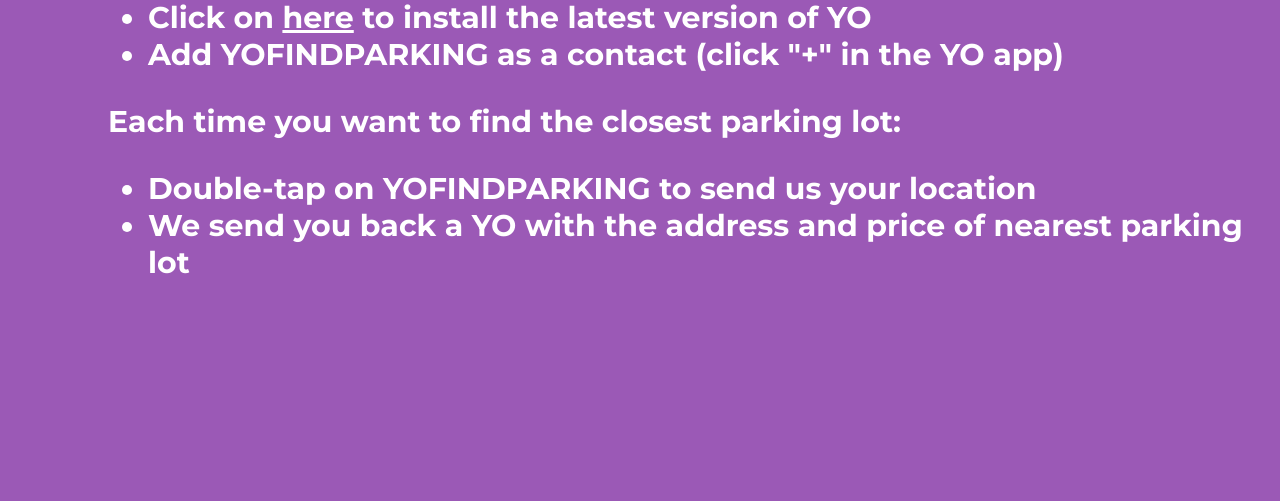
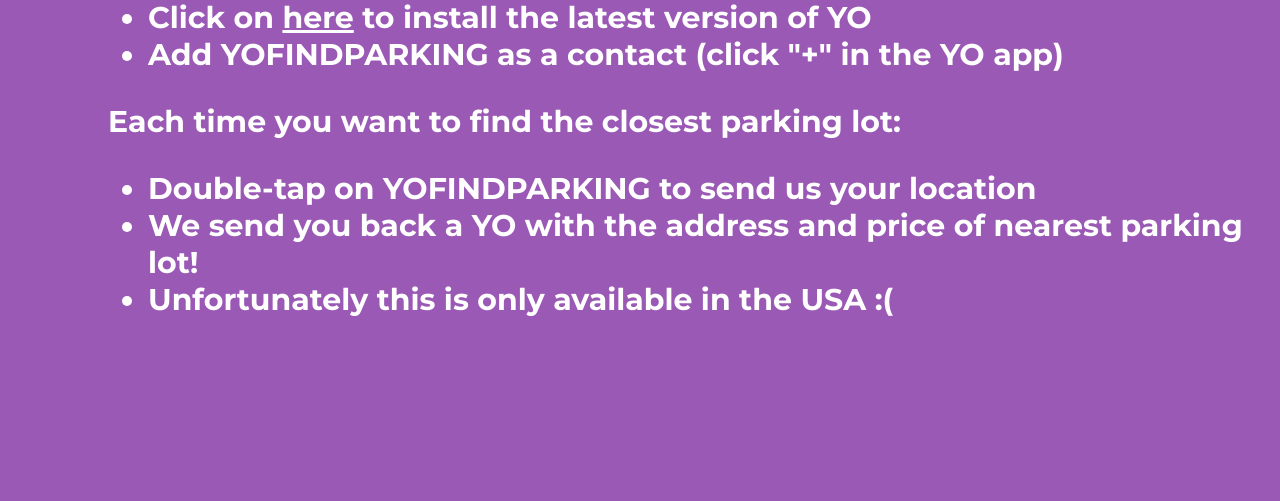
Before and after one commit to mattmili/ParkingYo, a Flask app: page / in a window 1280 px wide; the page is wider, and only the part inside the window is pictured. Shown: the part 565-1066 px from the top of that part. Before the commit the page ends 839 px from the top of that part, so only its background shows below. Run offline with Flask 2, Linux system fonts and the light colour scheme.

Commit message:
updated index

```diff
--- /dev/null
+++ b/yofindparking/config.py
@@ -0,0 +1,2 @@
+api_token = "e6263ea5-e7ed-4142-bc9c-54c07b41ecfe"
+ParkWhizAPIKey='d9e934eabf61b48b4885179b1c37afd6'
--- a/yofindparking/templates/index.html
+++ b/yofindparking/templates/index.html
@@ -17,7 +17,8 @@
 	<p>Each time you want to find the closest parking lot:</p>
 	<ul>
 		<li>Double-tap on YOFINDPARKING to send us your location</li>
-		<li>We send you back a YO with the address and price of nearest parking lot</li>
+		<li>We send you back a YO with the address and price of nearest parking lot!</li>
+		<li>Unfortunately this is only available in the USA :(</li>
 	</ul>
 </div>
 {% endblock %}
```
Also changed, not shown: 1 other file.
